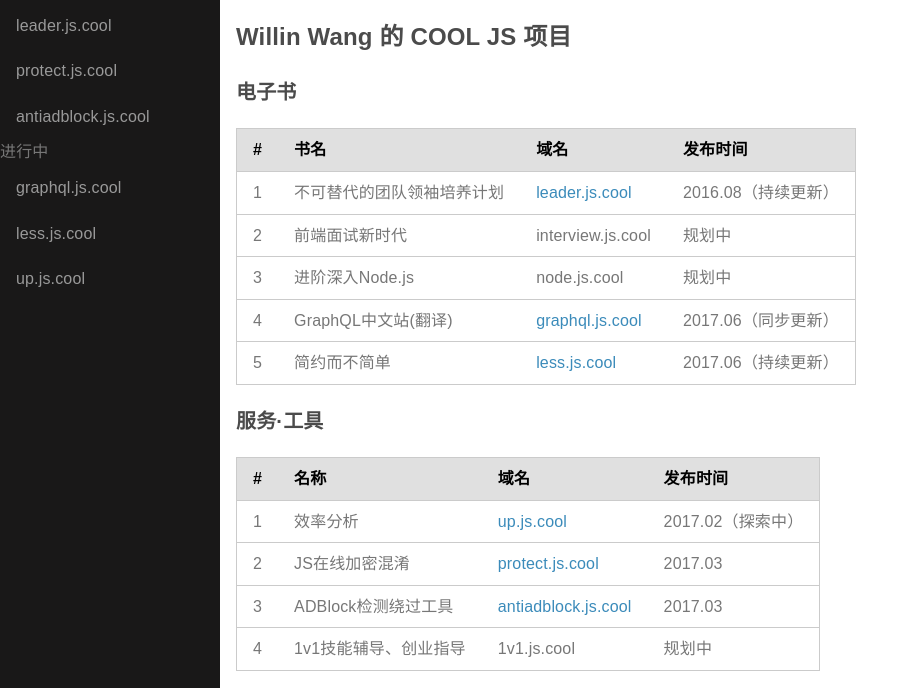
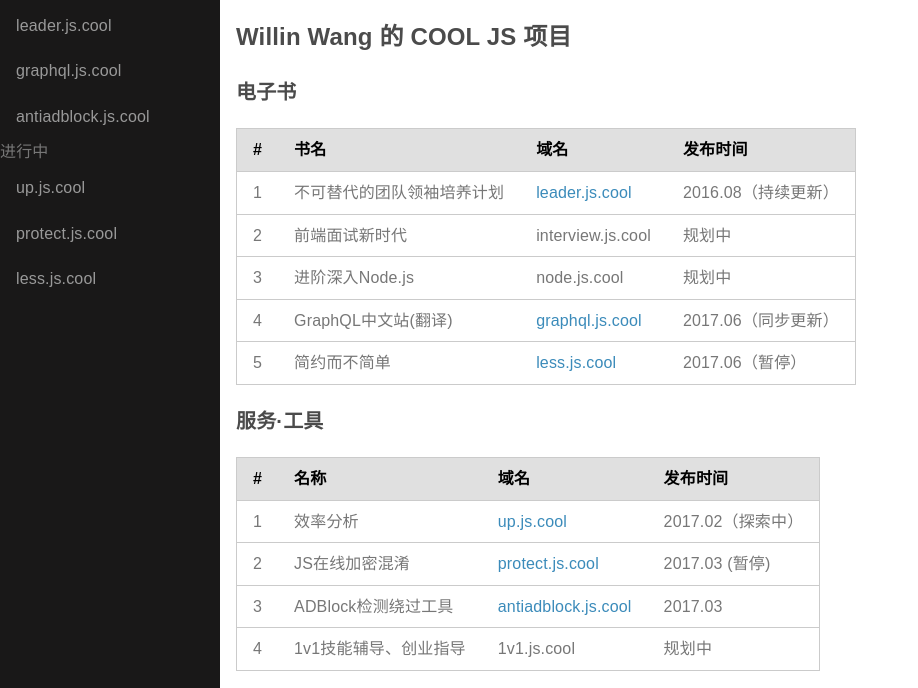
Before and after one commit to wshow/js.cool, a website: page index.html in a window 1280 px wide. Shown: the part 76-764 px from the top of the page, without its empty margins (0-918 px from the left). Drawn offline with Linux system fonts and the light colour scheme.

Commit message:
Willin Auto Deployed

```diff
--- a/index.html
+++ b/index.html
@@ -36,7 +36,7 @@
           <tr><td>2</td><td>前端面试新时代</td><td>interview.js.cool</td><td>规划中</td></tr>
           <tr><td>3</td><td>进阶深入Node.js</td><td>node.js.cool</td><td>规划中</td></tr>
           <tr><td>4</td><td>GraphQL中文站(翻译)</td><td><a href="https://graphql.js.cool">graphql.js.cool</a></td><td>2017.06（同步更新）</td></tr>
-          <tr><td>5</td><td>简约而不简单</td><td><a href="https://less.js.cool/">less.js.cool</a></td><td>2017.06（持续更新）</td></tr>
+          <tr><td>5</td><td>简约而不简单</td><td><a href="https://less.js.cool/">less.js.cool</a></td><td>2017.06（暂停）</td></tr>
         </tbody>
       </table>
       <h3>服务·工具</h3>
@@ -46,7 +46,7 @@
         </thead>
         <tbody>
           <tr><td>1</td><td>效率分析</td><td><a href="https://up.js.cool/">up.js.cool</a></td><td>2017.02（探索中）</td></tr>
-          <tr><td>2</td><td>JS在线加密混淆</td><td><a href="https://protect.js.cool/">protect.js.cool</a></td><td>2017.03</td></tr>
+          <tr><td>2</td><td>JS在线加密混淆</td><td><a href="https://protect.js.cool/">protect.js.cool</a></td><td>2017.03 (暂停)</td></tr>
           <tr><td>3</td><td>ADBlock检测绕过工具</td><td><a href="https://antiadblock.js.cool/">antiadblock.js.cool</a></td><td>2017.03</td></tr>
           <tr><td>4</td><td>1v1技能辅导、创业指导</td><td>1v1.js.cool</td><td>规划中</td></tr>
         </tbody>
@@ -84,12 +84,12 @@
         <ul class="pure-menu-list">
           <li class="pure-menu-item">已上线</li>
           <li class="pure-menu-item"><a href="https://leader.js.cool/" class="pure-menu-link">leader.js.cool</a></li>
-          <li class="pure-menu-item"><a href="https://protect.js.cool/" class="pure-menu-link">protect.js.cool</a></li>
+          <li class="pure-menu-item"><a href="https://graphql.js.cool/" class="pure-menu-link">graphql.js.cool</a></li>
           <li class="pure-menu-item"><a href="https://antiadblock.js.cool/" class="pure-menu-link">antiadblock.js.cool</a></li>
           <li class="pure-menu-item">进行中</li>
-          <li class="pure-menu-item"><a href="https://graphql.js.cool/" class="pure-menu-link">graphql.js.cool</a></li>
+          <li class="pure-menu-item"><a href="https://up.js.cool/" class="pure-menu-link">up.js.cool</a></li>
+          <li class="pure-menu-item"><a href="https://protect.js.cool/" class="pure-menu-link">protect.js.cool</a></li>
           <li class="pure-menu-item"><a href="https://less.js.cool/" class="pure-menu-link">less.js.cool</a></li>
-          <li class="pure-menu-item"><a href="https://up.js.cool/" class="pure-menu-link">up.js.cool</a></li>
         </ul>
       </div>
     </aside>
```
